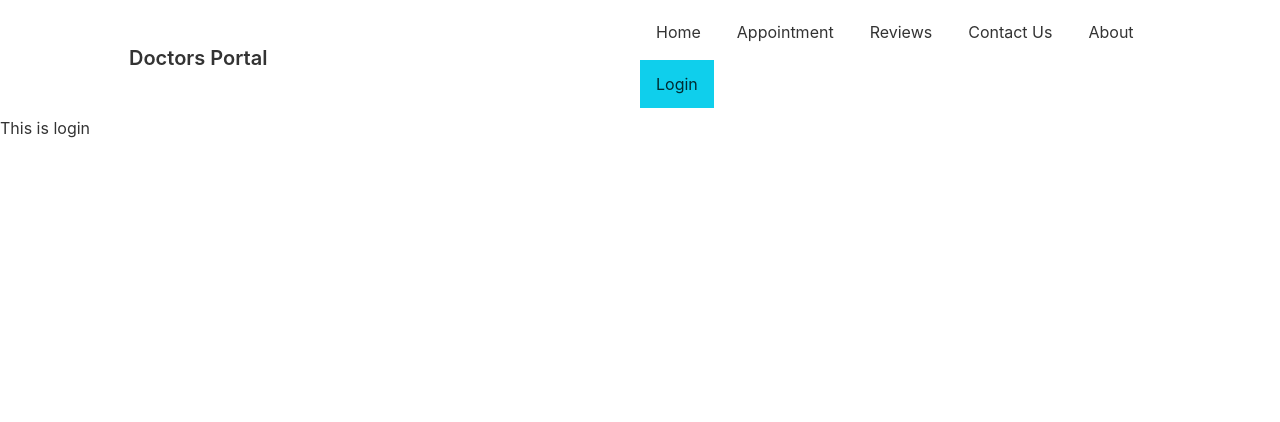
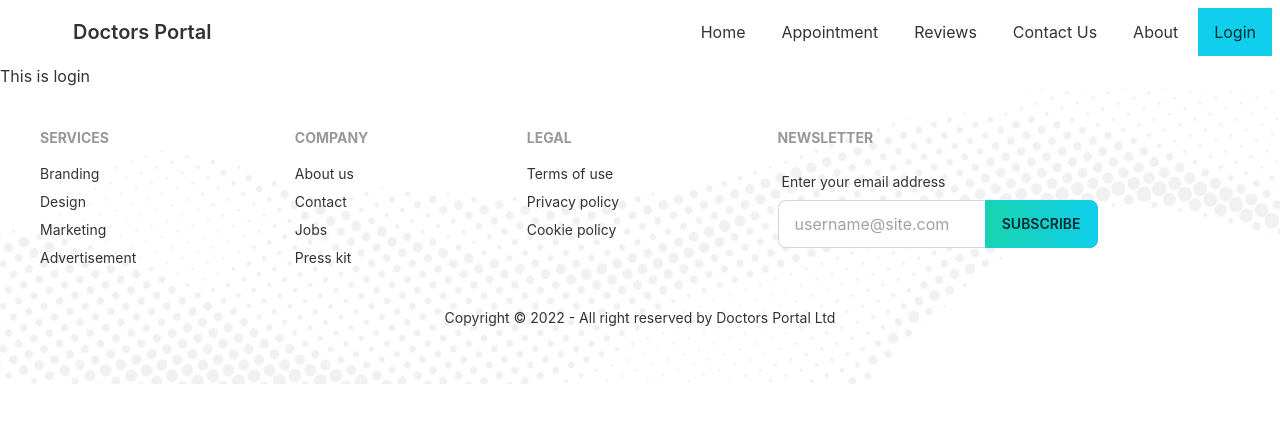
Before and after one commit to rokib97/doctors-portal-client, a React (Create React App) app: page /login in a window 1280 px wide. Shown: the top 422 px of the page. Built offline with nearby package versions, Linux system fonts and the light colour scheme.

Commit message:
added footer

```diff
--- a/src/App.js
+++ b/src/App.js
@@ -3,6 +3,7 @@
 import About from "./Pages/About/About";
 import Home from "./Pages/Home/Home";
 import Login from "./Pages/Login/Login";
+import Footer from "./Pages/Shared/Footer";
 import Navbar from "./Pages/Shared/Navbar";
 
 function App() {
@@ -14,6 +15,7 @@
         <Route path="/about" element={<About></About>}></Route>
         <Route path="/login" element={<Login></Login>}></Route>
       </Routes>
+      <Footer></Footer>
     </div>
   );
 }
--- a/src/Pages/Home/Banner.js
+++ b/src/Pages/Home/Banner.js
@@ -1,20 +1,28 @@
 import React from "react";
+import bg from "../../assets/images/bg.png";
 import chair from "../../assets/images/chair.png";
 import PrimaryButton from "../../PrimaryButton/PrimaryButton";
+
 const Banner = () => {
   return (
-    <div class="hero lg:py-32 md:py-16 py-8">
-      <div class="hero-content flex-col lg:flex-row-reverse md:flex-row-reverse">
+    <div
+      style={{
+        background: `url(${bg})`,
+        backgroundSize: "cover",
+      }}
+      className="hero lg:py-32 md:py-16 py-8"
+    >
+      <div className="hero-content flex-col lg:flex-row-reverse md:flex-row-reverse">
         <img
-          class="lg:max-w-lg md:max-w-md sm:max-w-sm rounded-lg shadow-2xl"
+          className="lg:max-w-lg md:max-w-md sm:max-w-sm rounded-lg shadow-2xl"
           src={chair}
           alt=""
         />
         <div>
-          <h1 class="lg:text-6xl text-4xl font-bold">
+          <h1 className="lg:text-6xl text-4xl font-bold">
             Your New Smile Starts Here
           </h1>
-          <p class="py-6">
+          <p className="py-6">
             Lorem Ipsum is simply dummy text of the printing and typesetting
             industry. Lorem Ipsum has been the industry's standard dummy text
             ever since the
--- a/src/Pages/Home/Home.js
+++ b/src/Pages/Home/Home.js
@@ -9,8 +9,8 @@
 const Home = () => {
   return (
     <>
+      <Banner></Banner>
       <div className="lg:p-12">
-        <Banner></Banner>
         <Info></Info>
         <Services></Services>
         <Terms></Terms>
--- a/src/Pages/Home/InfoCard.js
+++ b/src/Pages/Home/InfoCard.js
@@ -2,12 +2,12 @@
 
 const InfoCard = ({ img, cardTitle, cardText, bgClass }) => {
   return (
-    <div class={`card lg:card-side shadow-xl p-8  ${bgClass}`}>
+    <div className={`card lg:card-side shadow-xl p-8  ${bgClass}`}>
       <figure className="pl-5">
         <img src={img} alt="Album" />
       </figure>
-      <div class="card-body text-white">
-        <h2 class="card-title ">{cardTitle}</h2>
+      <div className="card-body text-white">
+        <h2 className="card-title ">{cardTitle}</h2>
         <p>{cardText}</p>
       </div>
     </div>
--- a/src/Pages/Home/Review.js
+++ b/src/Pages/Home/Review.js
@@ -4,17 +4,17 @@
   const { name, ureview, location, img } = review;
   console.log(review);
   return (
-    <div class="card lg:max-w-lg bg-base-100 shadow-xl">
-      <div class="card-body">
+    <div className="card lg:max-w-lg bg-base-100 shadow-xl">
+      <div className="card-body">
         <p>{ureview}</p>
         <div className="flex items-center mt-8">
-          <div class="avatar">
-            <div class="w-16 rounded-full ring ring-primary ring-offset-base-100 mr-5">
+          <div className="avatar">
+            <div className="w-16 rounded-full ring ring-primary ring-offset-base-100 mr-5">
               <img src={img} alt="" />
             </div>
           </div>
           <div>
-            <h2 class="card-title">{name}</h2>
+            <h2 className="card-title">{name}</h2>
             <p>{location}</p>
           </div>
         </div>
--- a/src/Pages/Home/Service.js
+++ b/src/Pages/Home/Service.js
@@ -3,12 +3,12 @@
 const Service = ({ service }) => {
   const { img, name, description } = service;
   return (
-    <div class="card lg:max-w-lg bg-base-100 shadow-xl">
-      <figure class="px-10 pt-10">
-        <img src={img} alt="Shoes" class="rounded-xl" />
+    <div className="card lg:max-w-lg bg-base-100 shadow-xl">
+      <figure className="px-10 pt-10">
+        <img src={img} alt="Shoes" className="rounded-xl" />
       </figure>
-      <div class="card-body items-center text-center">
-        <h2 class="card-title">{name}</h2>
+      <div className="card-body items-center text-center">
+        <h2 className="card-title">{name}</h2>
         <p>{description}</p>
       </div>
     </div>
--- a/src/Pages/Home/Terms.js
+++ b/src/Pages/Home/Terms.js
@@ -2,14 +2,18 @@
 import PrimaryButton from "../../PrimaryButton/PrimaryButton";
 const Terms = () => {
   return (
-    <div class="hero min-h-screen">
-      <div class="hero-content flex-col lg:flex-row">
-        <img src={treatment} class="lg:max-w-sm rounded-lg shadow-2xl" alt="" />
+    <div className="hero min-h-screen">
+      <div className="hero-content flex-col lg:flex-row">
+        <img
+          src={treatment}
+          className="lg:max-w-sm rounded-lg shadow-2xl"
+          alt=""
+        />
         <div className="lg:px-12">
-          <h1 class="lg:text-5xl text-4xl font-bold">
+          <h1 className="lg:text-5xl text-4xl font-bold">
             Exceptional Dental Care, on Your Terms
           </h1>
-          <p class="py-6">
+          <p className="py-6">
             It is a long established fact that a reader will be distracted by
             the readable content of a page when looking at its layout. The point
             of using Lorem Ipsumis that it has a more-or-less normal
--- /dev/null
+++ b/src/Pages/Shared/Footer.js
@@ -0,0 +1,84 @@
+import React from "react";
+import { Link } from "react-router-dom";
+import footer from "../../assets/images/footer.png";
+const Footer = () => {
+  const yearNow = new Date().getFullYear();
+  return (
+    <footer
+      style={{
+        background: `url(${footer})`,
+        backgroundPosition: "center",
+        backgroundSize: "cover",
+      }}
+      className="p-10"
+    >
+      <div className="footer">
+        <div>
+          <span className="footer-title">Services</span>
+          <Link to="/" className="link link-hover">
+            Branding
+          </Link>
+          <Link to="/" className="link link-hover">
+            Design
+          </Link>
+          <Link to="/" className="link link-hover">
+            Marketing
+          </Link>
+          <Link to="/" className="link link-hover">
+            Advertisement
+          </Link>
+        </div>
+        <div>
+          <span className="footer-title">Company</span>
+          <Link to="/" className="link link-hover">
+            About us
+          </Link>
+          <Link to="/" className="link link-hover">
+            Contact
+          </Link>
+          <Link to="/" className="link link-hover">
+            Jobs
+          </Link>
+          <Link to="/" className="link link-hover">
+            Press kit
+          </Link>
+        </div>
+        <div>
+          <span className="footer-title">Legal</span>
+          <Link to="/" className="link link-hover">
+            Terms of use
+          </Link>
+          <Link to="/" className="link link-hover">
+            Privacy policy
+          </Link>
+          <Link to="/" className="link link-hover">
+            Cookie policy
+          </Link>
+        </div>
+        <div>
+          <span className="footer-title">Newsletter</span>
+          <div className="form-control w-80">
+            <label className="label">
+              <span className="label-text">Enter your email address</span>
+            </label>
+            <div className="relative">
+              <input
+                type="text"
+                placeholder="username@site.com"
+                className="input input-bordered w-full pr-16"
+              />
+              <button className="btn btn-primary absolute top-0 right-0 rounded-l-none bg-gradient-to-r from-secondary to-primary">
+                Subscribe
+              </button>
+            </div>
+          </div>
+        </div>
+      </div>
+      <div className="footer footer-center p-4 text-base-content mt-6">
+        <p>Copyright © {yearNow} - All right reserved by Doctors Portal Ltd</p>
+      </div>
+    </footer>
+  );
+};
+
+export default Footer;
--- a/src/Pages/Shared/Navbar.js
+++ b/src/Pages/Shared/Navbar.js
@@ -25,38 +25,38 @@
     </>
   );
   return (
-    <div class="navbar bg-base-100 px-28">
-      <div class="navbar-start">
-        <div class="dropdown">
-          <label tabindex="0" class="btn btn-ghost lg:hidden">
+    <div className="navbar bg-base-100">
+      <div className="navbar-start">
+        <div className="dropdown">
+          <label tabIndex="0" className="btn btn-ghost lg:hidden">
             <svg
               xmlns="http://www.w3.org/2000/svg"
-              class="h-5 w-5"
+              className="h-5 w-5"
               fill="none"
               viewBox="0 0 24 24"
               stroke="currentColor"
             >
               <path
-                stroke-linecap="round"
-                stroke-linejoin="round"
-                stroke-width="2"
+                strokeLinecap="round"
+                strokeLinejoin="round"
+                strokeWidth="2"
                 d="M4 6h16M4 12h8m-8 6h16"
               />
             </svg>
           </label>
           <ul
-            tabindex="0"
-            class="menu menu-compact dropdown-content mt-3 p-2 shadow bg-base-100 rounded-box w-52"
+            tabIndex="0"
+            className="menu menu-compact dropdown-content mt-3 p-2 shadow bg-base-100 rounded-box w-52"
           >
             {menuItems}
           </ul>
         </div>
-        <Link to="/" class="btn btn-ghost normal-case text-xl">
+        <Link to="/" className="btn btn-ghost normal-case text-xl ml-12">
           Doctors Portal
         </Link>
       </div>
-      <div class="navbar-end hidden lg:flex">
-        <ul class="menu menu-horizontal p-0 gap-1">{menuItems}</ul>
+      <div className="navbar-end hidden lg:flex">
+        <ul className="menu menu-horizontal p-0 gap-1">{menuItems}</ul>
       </div>
     </div>
   );
--- a/src/PrimaryButton/PrimaryButton.js
+++ b/src/PrimaryButton/PrimaryButton.js
@@ -2,7 +2,7 @@
 
 const PrimaryButton = () => {
   return (
-    <button class="btn btn-primary text-uppercase text-white font-bold bg-gradient-to-r from-secondary to-primary">
+    <button className="btn btn-primary text-uppercase text-white font-bold bg-gradient-to-r from-secondary to-primary">
       Get Started
     </button>
   );
```
